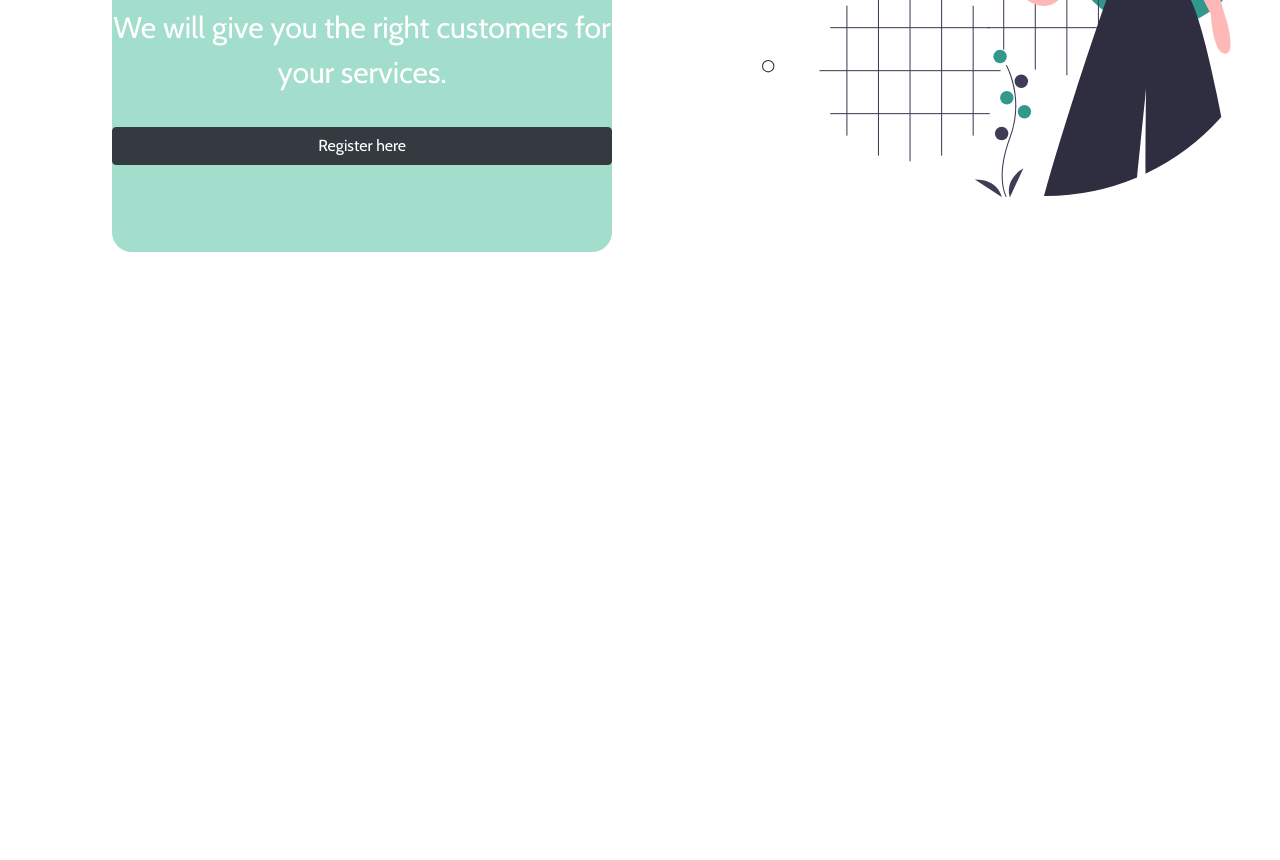
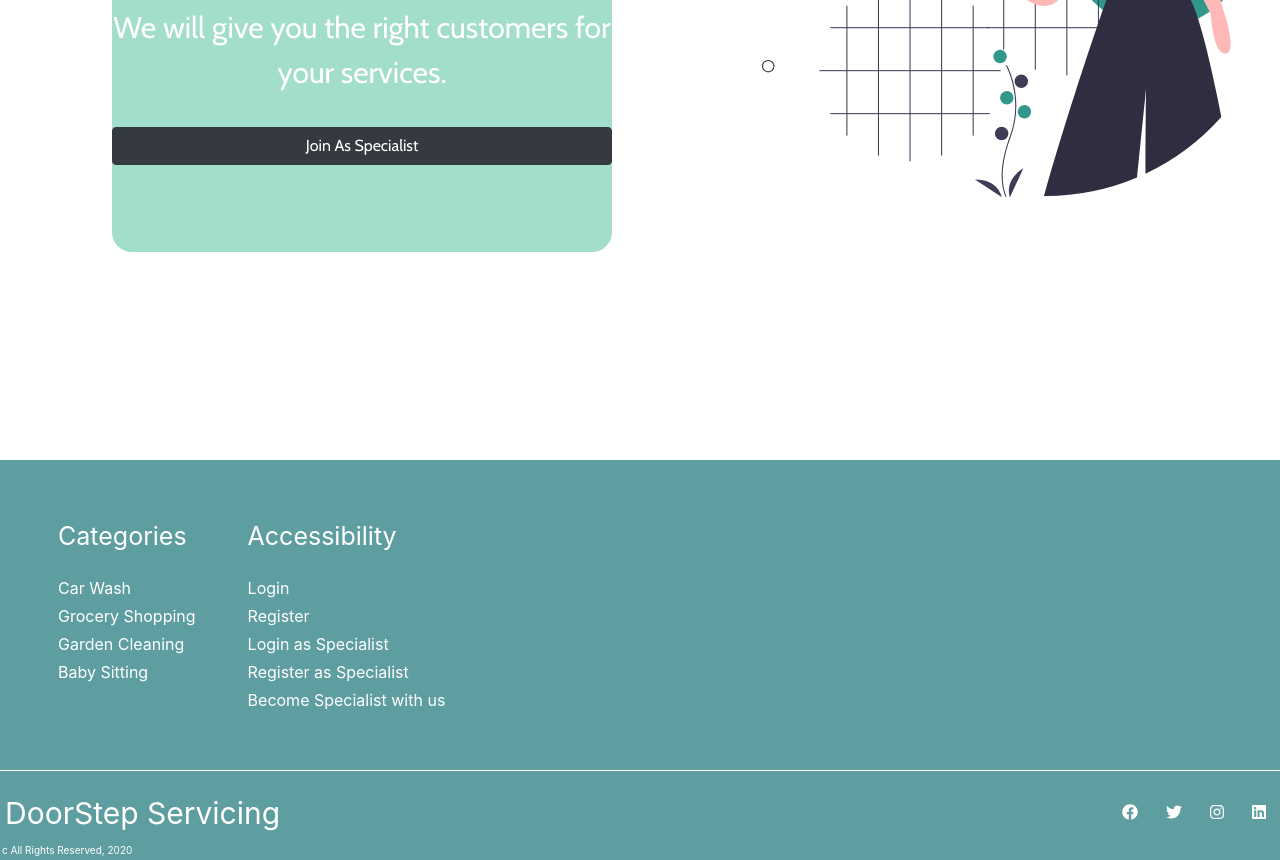
Before and after one commit to umangag07/Reactjs-Projects, a React (Create React App) app in the folder generalservicing_multipage_website/: page / in a window 1280 px wide. Shown: the part 1940-2800 px from the top of the page. Before the commit the page ends 2400 px from the top, so only its background shows below. Built offline with nearby package versions, Linux system fonts and the light colour scheme; data requests are answered from the project's data file.

Commit message:
Added the footer section

```diff
--- a/generalservicing_multipage_website/package.json
+++ b/generalservicing_multipage_website/package.json
@@ -5,6 +5,7 @@
   "dependencies": {
     "@fortawesome/fontawesome-free": "^5.15.1",
     "@fortawesome/fontawesome-svg-core": "^1.2.32",
+    "@fortawesome/free-brands-svg-icons": "^5.15.1",
     "@fortawesome/free-solid-svg-icons": "^5.15.1",
     "@fortawesome/react-fontawesome": "^0.1.14",
     "@testing-library/jest-dom": "^5.11.6",
--- /dev/null
+++ b/generalservicing_multipage_website/src/Containers/HomePage/FooterSection.jsx
@@ -0,0 +1,107 @@
+import React from "react";
+import styled from "styled-components";
+
+import Marginer from "../../components/Marginer";
+import {FontAwesomeIcon} from '@fortawesome/react-fontawesome'
+import {faFacebook, faTwitter, faInstagram, faLinkedin} from '@fortawesome/free-brands-svg-icons'
+const FooterConatiner = styled.div`
+  display: flex;
+  flex-direction:column;
+  width: 100%;
+  height: 25em;
+  background-color: cadetblue;
+ `;
+
+ const FooterMiddSection = styled.div`
+   display:flex;
+   flex-direction:row;
+   padding:2em;
+ `;
+ const FooterLastSection = styled.div`
+ display:flex;
+ flex-direction:row;
+ justify-content:space-between;
+ padding:3px;
+`;
+
+const LinkSec = styled.div`
+      display:flex;
+      flex-direction:column;
+      margin:1em;
+      padding:0.5em;
+`;
+const Link = styled.a`
+     font-size:${props=>props.size};
+     color:${props=>props.color};
+     text-align:left;
+     margin:2px;
+     :hover{
+         color:grey;
+     }
+`;
+const Text = styled.div`
+     font-size:${props=>props.size};
+     color:${props=>props.color};
+     text-align:left;
+     margin:2px;
+
+`;
+const Line = styled.span`
+   display:flex;
+   width:100%;
+   height:1px;
+   background-color:white;
+   margin-bottom:1em;
+`;
+const SocialIcon = styled.div`
+    display:flex;
+    width: 150px;
+    color:white;
+    padding:1px;
+    justify-content:space-between;
+    margin:0.5em;
+
+`;
+
+
+function FooterSection() {
+  return (
+    <>
+      <FooterConatiner>
+          <FooterMiddSection>
+        <LinkSec>
+            <Text size="25px" color="white">Categories</Text>
+            <Marginer direction="vertical" margin="1em"/>
+            <Link size="16px" color="white">Car Wash</Link>
+            <Link size="16px" color="white">Grocery Shopping</Link>
+            <Link size="16px" color="white">Garden Cleaning</Link>
+            <Link size="16px" color="white">Baby Sitting</Link>
+        </LinkSec>
+        <LinkSec>
+            <Text size="25px" color="white">Accessibility</Text>
+            <Marginer direction="vertical" margin="1em"/>
+            <Link size="16px" color="white">Login</Link>
+            <Link size="16px" color="white">Register</Link>
+            <Link size="16px" color="white">Login as Specialist</Link>
+            <Link size="16px" color="white">Register as Specialist</Link>
+            <Link size="16px" color="white">Become Specialist with us</Link>
+        </LinkSec>
+        </FooterMiddSection>
+        <Line/>
+        <FooterLastSection>
+        <Text size="30px" color="white">DoorStep Servicing</Text>
+        <SocialIcon>
+        <Link color="white" href="http://facebook.com"><FontAwesomeIcon icon={faFacebook}/></Link>
+        <Link color="white" href="http://twitter.com"><FontAwesomeIcon icon={faTwitter}/></Link>
+        <Link color="white" href="http://instagram.com"><FontAwesomeIcon icon={faInstagram}/></Link>
+        <Link color="white" href="http://linkedin.com"><FontAwesomeIcon icon={faLinkedin}/></Link>
+        </SocialIcon>
+        </FooterLastSection>
+        <Text size="10px" color="white">c All Rights Reserved, 2020</Text>
+
+      </FooterConatiner>
+    </>
+  );
+}
+
+export default FooterSection;
--- a/generalservicing_multipage_website/src/Containers/HomePage/Index.jsx
+++ b/generalservicing_multipage_website/src/Containers/HomePage/Index.jsx
@@ -5,6 +5,7 @@ import styled from "styled-components";
 import "../../index.css";
 import ServiceSection from "./ServiceSection";
 import SpecialistSection from "./SpecialistSection";
+import FooterSection from "./FooterSection";
 
 const Wrapper = styled.div`
   width: 100%;
@@ -25,6 +26,7 @@ function HomePage() {
         </TopSection>
        <ServiceSection/>
        <SpecialistSection/>
+       <FooterSection/>
       </Wrapper>
     </>
   );
--- a/generalservicing_multipage_website/src/Containers/HomePage/SpecialistSection.jsx
+++ b/generalservicing_multipage_website/src/Containers/HomePage/SpecialistSection.jsx
@@ -49,7 +49,7 @@ function SpecialistSection() {
             <Text size="35px" color="white">If you are a specialist and have a service to offer</Text>
             <Text size="30px" color="white">We will give you the right customers for your services.</Text>
             <Marginer direction="vertical" margin="2em"/>
-            <Button variant="dark">Register here</Button>
+            <Button variant="dark">Join As Specialist</Button>
         </DisplayText>
         <Marginer direction="horizontal" margin="5em"/>
        <StandoutImage><img src={Sp_illus} alt="sp"/></StandoutImage>
```
Also changed, not shown: 1 other file (tests, documents, lock files or other folders).
